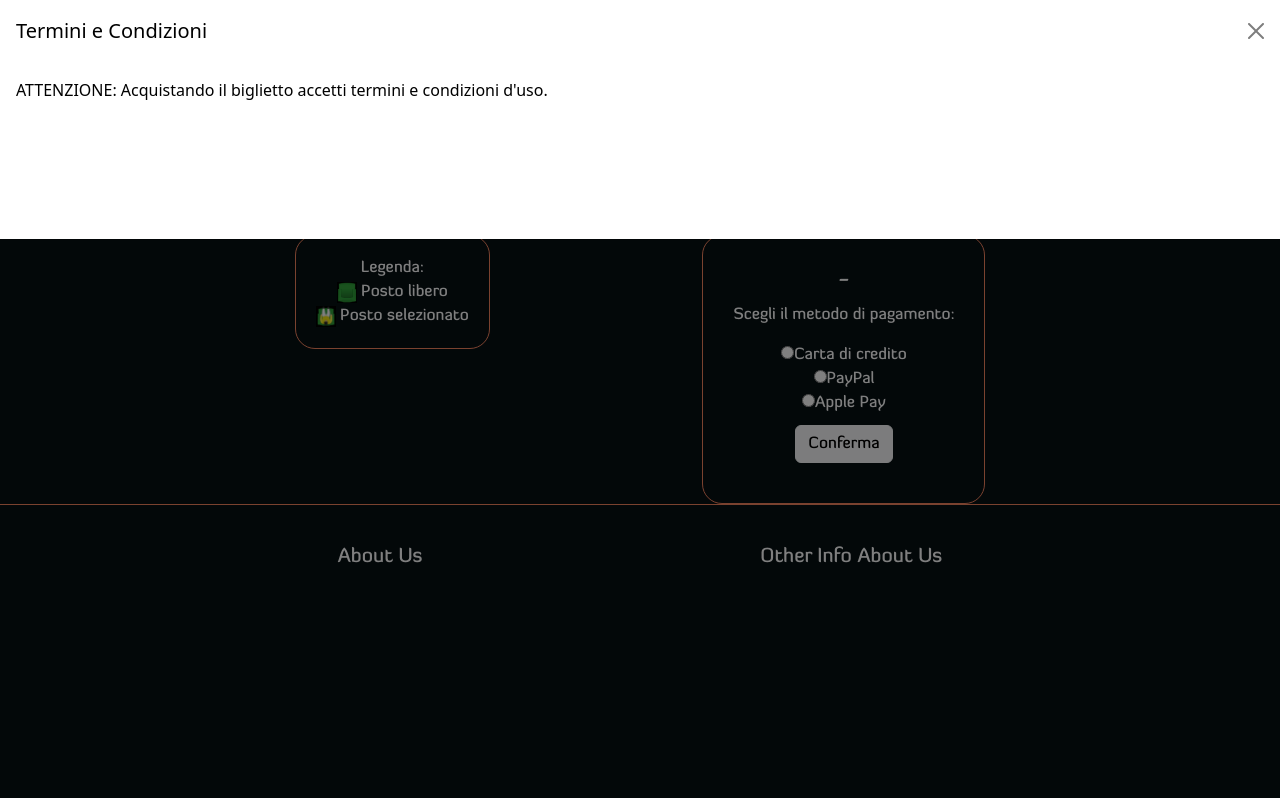
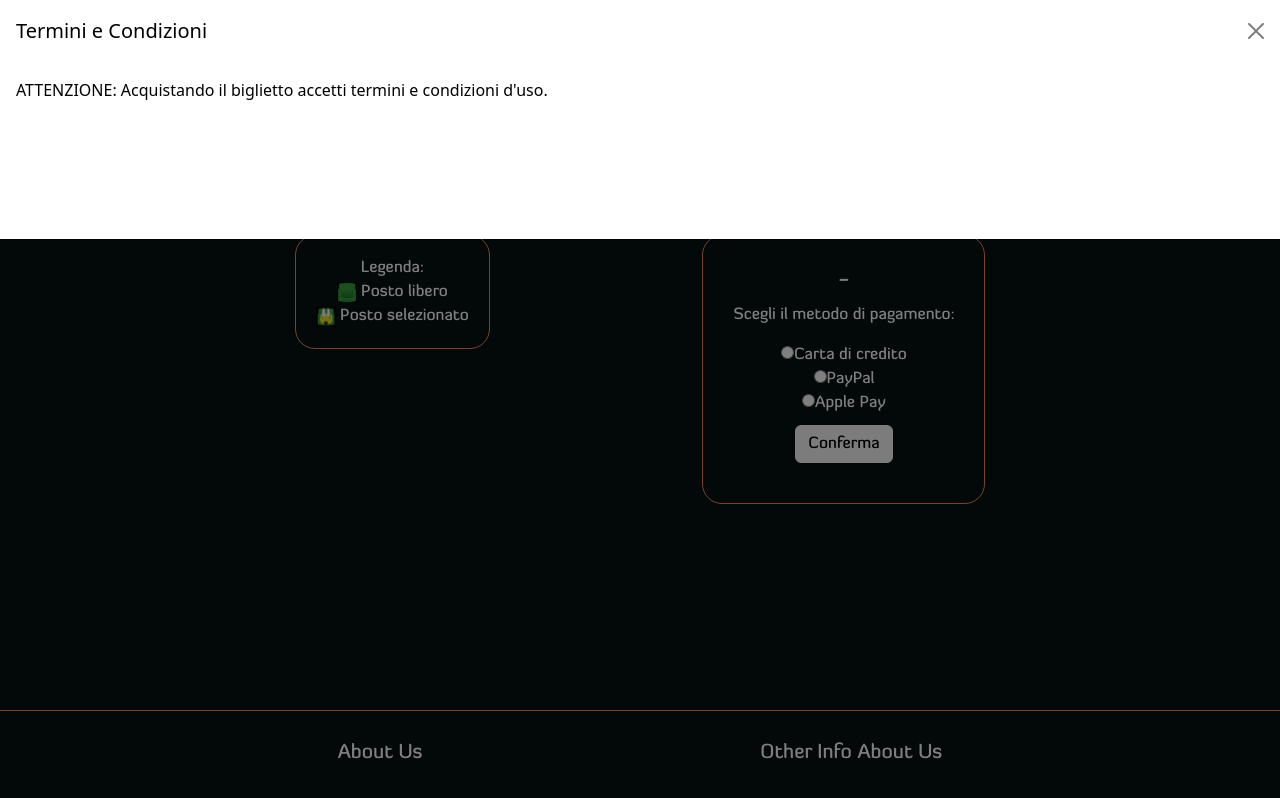
Before and after one commit to eleonora-84/CinemazonFE, a React (Vite) app: page /buy in a window 1280 px wide. Built offline with nearby package versions, Linux system fonts and the light colour scheme; no server answers.

Commit message:
sistemato css footer

```diff
--- a/src/App.jsx
+++ b/src/App.jsx
@@ -6,7 +6,7 @@ import AllMovies from "./component/movies/AllMovies";
 import Home from "./component/home/Home";
 import MovieCard from "./component/movies/MovieCard";
 import ShowCard from "./component/shows/ShowCard";
-import Navbar from "./component/navbar/Navbar"
+import Navbar from "./component/navbar/Navbar";
 import Promo from "./component/promo/Promo";
 import AllShows from "./component/shows/AllShows";
 import Where from "./component/where/Where";
@@ -17,23 +17,20 @@ import AddMovies from "./component/admin/AddMovies";
 import AddShows from "./component/admin/AddShows";
 import Footer from "./component/footer/Footer";
 
-
+import "./app.css";
 function App() {
-
-
   return (
     <>
+      <div className="routesContainer">
         <Navbar />
-
-
         <Routes>
-      <Route path="/" element= {<Home />} />
-      <Route path="/movies" element={<AllMovies/>} />
-      <Route path="/shows" element={<AllShows/>} />
-      <Route path="/promo" element={<Promo/>} />
-      <Route path="/where" element={<Where/>} />
-      <Route path="/moviecard" element={<MovieCard/>} />
-      <Route path="/showcard" element={<ShowCard/>} />
+          <Route path="/" element={<Home />} />
+          <Route path="/movies" element={<AllMovies />} />
+          <Route path="/shows" element={<AllShows />} />
+          <Route path="/promo" element={<Promo />} />
+          <Route path="/where" element={<Where />} />
+          <Route path="/moviecard" element={<MovieCard />} />
+          <Route path="/showcard" element={<ShowCard />} />
           <Route path="/buy" element={<Buy />} />
           <Route path="/typ" element={<ThankYouPage />} />
           <Route path="/addmovies" element={<AddMovies />} />
@@ -41,11 +38,10 @@ function App() {
 
           <Route path="*" element={<NotFound />} />
         </Routes>
-
         <Footer />
+      </div>
     </>
-
-  )
+  );
 }
 
-export default App
+export default App;
--- /dev/null
+++ b/src/app.css
@@ -0,0 +1,4 @@
+.routesContainer{
+    min-width: 100vh;
+    margin-bottom: 100px;
+}
--- a/src/component/footer/footer.css
+++ b/src/component/footer/footer.css
@@ -7,13 +7,14 @@
 
 .footer {
   font-family: "Diavlo", serif;
-  position: sticky;
-
-  bottom: 0;
+  position: fixed;
+  z-index: 2;
+  bottom: 0px;
   display: flex;
   justify-content: space-evenly;
-  max-height: 90px;
-  padding-top: 40px;
-  padding-bottom: 40px;
+  padding-top: 30px;
+  padding-bottom: 30px;
   border-top: solid #f4845f 1px;
+  height: 90px;
+  width: 100%;
 }
--- a/src/component/navbar/navbar.css
+++ b/src/component/navbar/navbar.css
@@ -7,7 +7,7 @@
 
 .navbarMain a {
   text-decoration: none;
-  color: white
+  color: white;
 }
 
 .navbarMain a:hover{
@@ -28,6 +28,8 @@
   position: sticky;
   top: 0;
   border-bottom: solid #F4845F 1px;
+  z-index: 2;
+
 }
 
 .logo {
--- a/src/component/shows/showcard.css
+++ b/src/component/shows/showcard.css
@@ -57,6 +57,7 @@
     border: solid #F4845F 0.5px;
     display: inline-block;
     border-radius: 20px;
+     height:fit-content;
 
 }
 
--- a/src/component/typ/typ.css
+++ b/src/component/typ/typ.css
@@ -9,6 +9,10 @@
   margin-top: 10rem;
 }
 
-.movie {
+.enjoy {
   font-size: 8rem;
 }
+
+.enjoy:hover{
+  color:#f4845f;
+}
--- a/src/component/where/Where.jsx
+++ b/src/component/where/Where.jsx
@@ -10,8 +10,7 @@ const Where = () => {
             width="600"
             height="500"
             id="gmap_canvas"
-            src="https://maps.google.com/maps?q=legoland%20danimarca&t=&z=13&ie=UTF8&iwloc=&output=embed"
-            frameBorder="0"
+            src="https://maps.google.com/maps?q=studio%20ghibli%20tokyo&t=&z=13&ie=UTF8&iwloc=&output=embed"
 
           ></iframe>
         </div>
```
Lines whose indentation alone changed are shown as unchanged.
